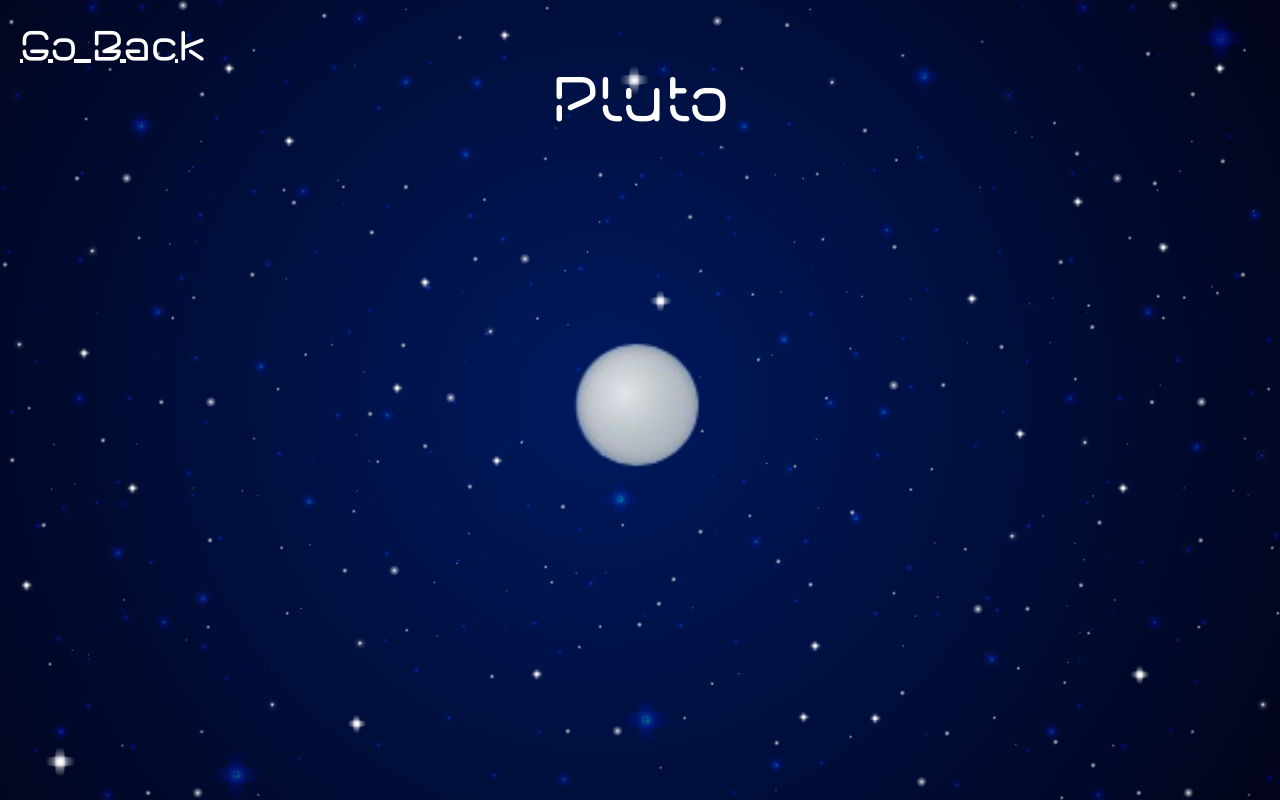
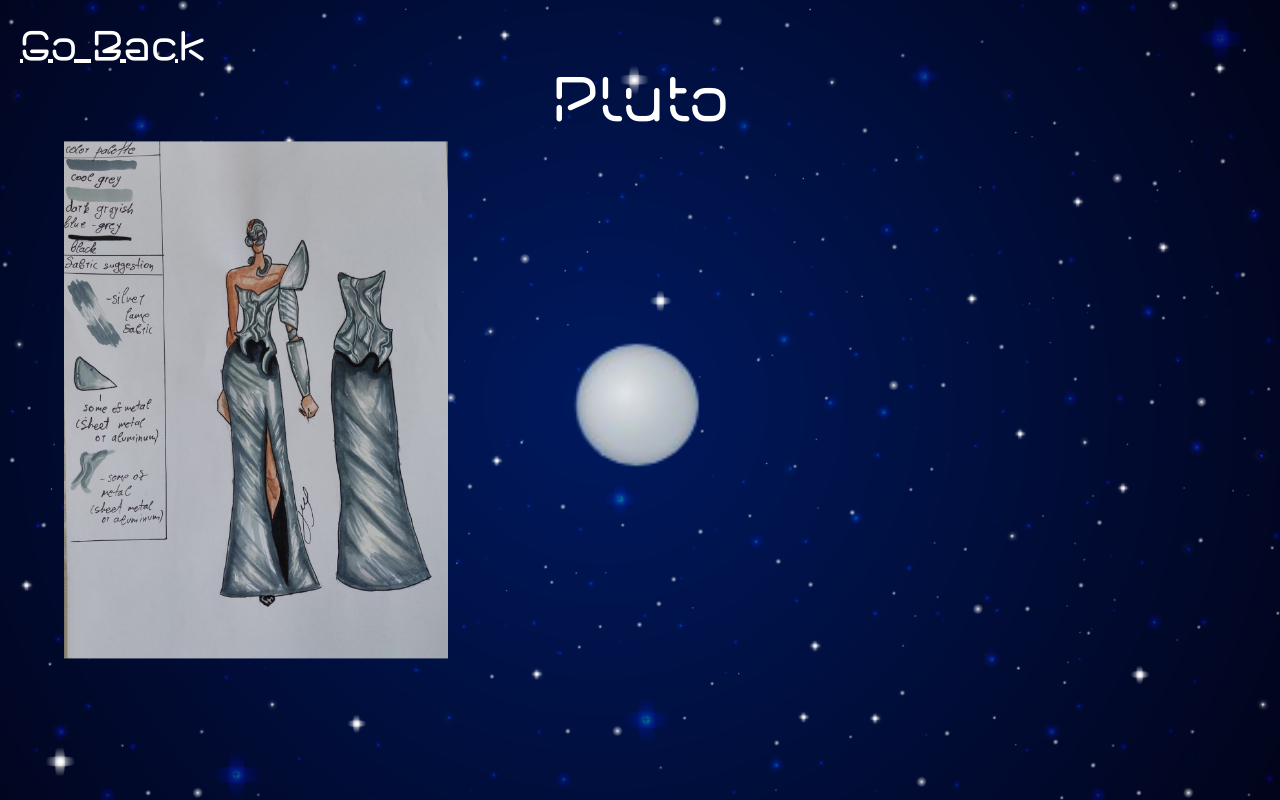
Before and after one commit to espaciospace/espaciospace.github.io, a plain HTML site: page Pluto.html in a window 1280 px wide. Drawn offline with Linux system fonts and the light colour scheme.

Commit message:
Update Pluto.html

```diff
--- a/Pluto.html
+++ b/Pluto.html
@@ -64,6 +64,14 @@
     color: white; /* Text color */
     transform: translateX(-50%); /* Center the text horizontally */
   }
+  .left-image {
+    position: absolute;
+    top: 50%; /* Center vertically */
+    left: 5%; /* 5% from the left */
+    transform: translateY(-50%); /* Center the image vertically */
+    max-width: 30%; /* Set max-width for the image */
+    height: auto; /* Maintain aspect ratio */
+  }
 </style>
 </head>
 <body>
@@ -71,6 +79,7 @@
     <img src="https://github.com/espaciospace/espaciospace.github.io/blob/main/Pluto.png?raw=true" alt="Pluto" class="pluto-image">
     <a href="index.html" class="go-back-text"> Go Back </a>
     <div class="pluto-text">Pluto</div>
+    <img src="https://github.com/espaciospace/espaciospace.github.io/blob/main/viber_image_2024-04-08_21-58-00-790.jpg?raw=true" alt="Left Image" class="left-image">
     </div>
 
 </body>
```
